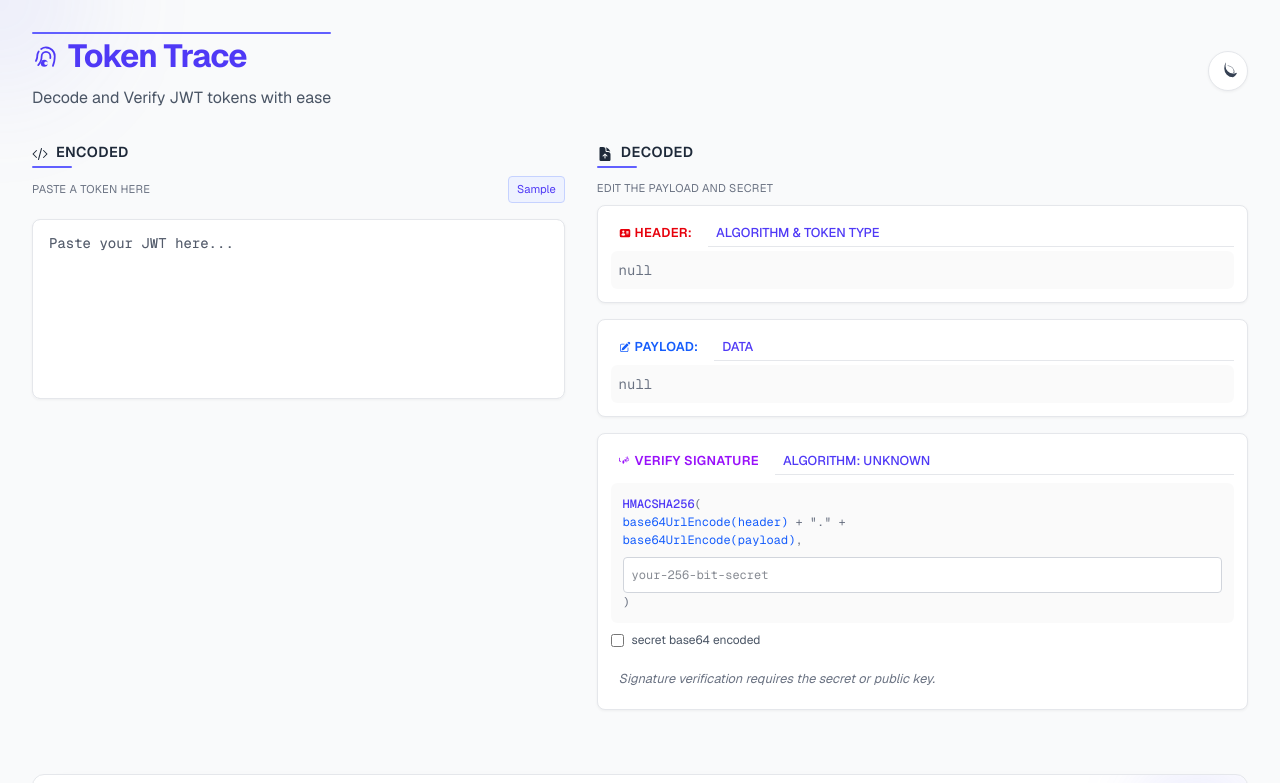
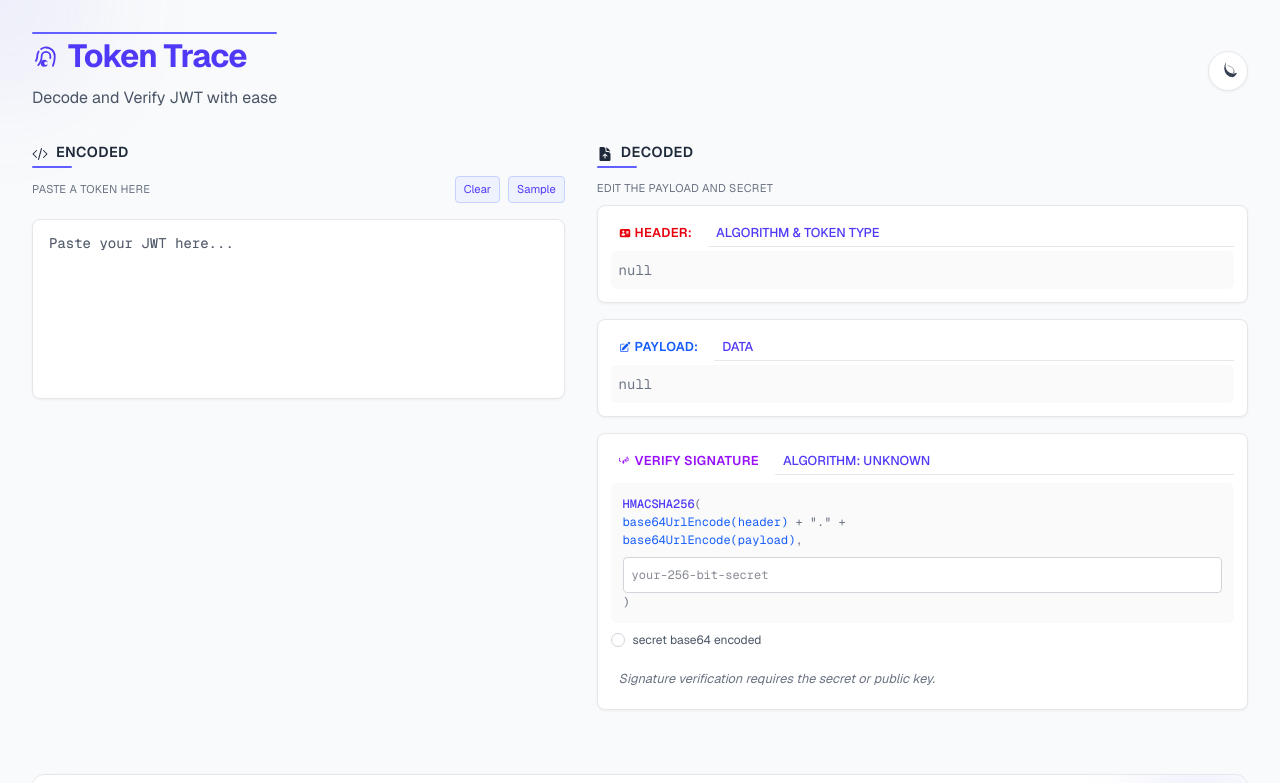
Before and after one commit to MithunWijayasiri/TokenTrace, a Next.js app: page / in a window 1280 px wide. Shown: the top 783 px of the page. Built offline with nearby package versions, Linux system fonts and the light colour scheme.

Commit message:
feat: add clear button, change radio icon style

```diff
--- a/app/globals.css
+++ b/app/globals.css
@@ -601,8 +601,50 @@ body {
   color: theme('colors.gray.600');
 }
 
+.jwt-verify-checkbox input[type="checkbox"] {
+  -webkit-appearance: none;
+  appearance: none;
+  background-color: #fff;
+  margin: 0;
+  width: 14px;
+  height: 14px;
+  border: 1px solid theme('colors.gray.300');
+  border-radius: 50%;
+  display: grid;
+  place-content: center;
+  cursor: pointer;
+}
+
+.jwt-verify-checkbox input[type="checkbox"]:checked {
+  background-color: theme('colors.indigo.500');
+  border-color: theme('colors.indigo.500');
+}
+
+.jwt-verify-checkbox input[type="checkbox"]:checked::before {
+  content: "";
+  width: 6px;
+  height: 6px;
+  border-radius: 50%;
+  background-color: white;
+  transform: scale(1);
+}
+
 .dark .jwt-verify-checkbox {
   color: theme('colors.slate.400');
+}
+
+.dark .jwt-verify-checkbox input[type="checkbox"] {
+  background-color: theme('colors.slate.800');
+  border-color: theme('colors.slate.600');
+}
+
+.dark .jwt-verify-checkbox input[type="checkbox"]:checked {
+  background-color: theme('colors.indigo.500');
+  border-color: theme('colors.indigo.500');
+}
+
+.dark .jwt-verify-checkbox input[type="checkbox"]:checked::before {
+  background-color: white;
 }
 
 .jwt-card-footer {
--- a/app/page.tsx
+++ b/app/page.tsx
@@ -31,6 +31,10 @@ export default function JwtDebuggerPage() {
 
     const insertSampleToken = () => {
         setEncodedToken(SAMPLE_JWT);
+    };
+
+    const clearToken = () => {
+        setEncodedToken('');
     };
 
     useEffect(() => {
@@ -234,7 +238,7 @@ export default function JwtDebuggerPage() {
                         <FingerPrintIcon className="w-7 h-7 inline-block mr-2" />
                         Token Trace
                     </h1>
-                    <p className="jwt-brand-description">Decode and Verify JWT tokens with ease</p>
+                    <p className="jwt-brand-description">Decode and Verify JWT with ease</p>
                 </div>
                 <button
                     onClick={toggleTheme}
@@ -262,6 +266,14 @@ export default function JwtDebuggerPage() {
                     </label>
                     <div className="jwt-small-text-container">
                         <div className="jwt-small-text">PASTE A TOKEN HERE</div>
+                        <div className="flex gap-2">
+                            <button
+                                onClick={clearToken}
+                                className="jwt-sample-button"
+                                aria-label="Clear token"
+                            >
+                                Clear
+                            </button>
                             <button
                                 onClick={insertSampleToken}
                                 className="jwt-sample-button"
@@ -269,6 +281,7 @@ export default function JwtDebuggerPage() {
                             >
                                 Sample
                             </button>
+                        </div>
                     </div>
                     <div className="jwt-textarea-container">
                         <textarea
```
Lines whose indentation alone changed are shown as unchanged.
